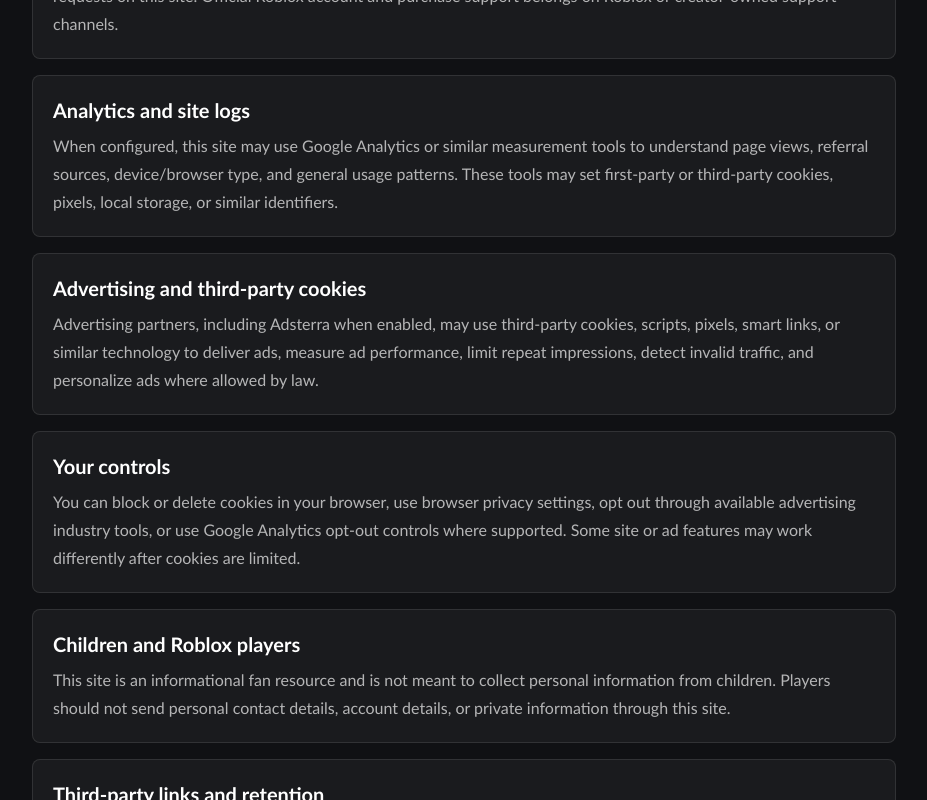
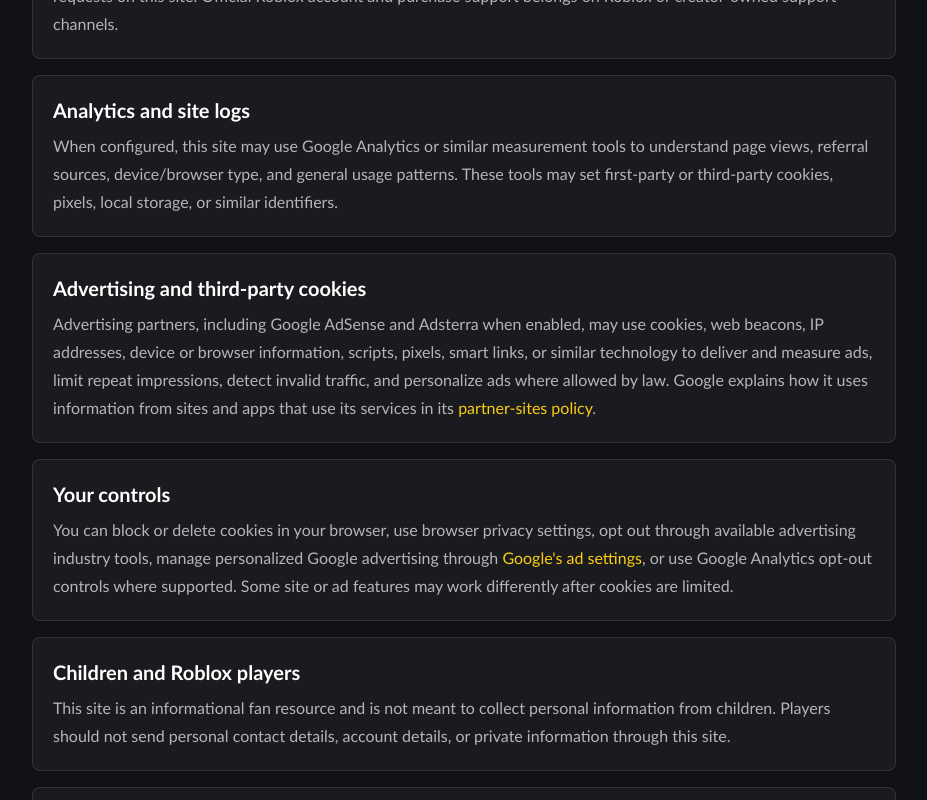
Before and after one commit to tracycao221/monobombo, a Next.js app: page /privacy in a window 1280 px wide. Shown: the part 549-1349 px from the top of the page, without its empty margins (176-1103 px from the left). Built offline with nearby package versions, Linux system fonts and the light colour scheme; no server answers.

Commit message:
Add AdSense review verification

```diff
--- a/src/app/layout.tsx
+++ b/src/app/layout.tsx
@@ -70,6 +70,11 @@
   return (
     <html lang="en">
       <head>
+        <script
+          async
+          crossOrigin="anonymous"
+          src="https://pagead2.googlesyndication.com/pagead/js/adsbygoogle.js?client=ca-pub-8422008024471928"
+        />
         {analyticsId ? (
           <script
             id="google-analytics-bootstrap"
--- a/src/app/privacy/page.tsx
+++ b/src/app/privacy/page.tsx
@@ -42,9 +42,20 @@
         <article className="content-card">
           <h2 className="text-xl font-bold text-white">Advertising and third-party cookies</h2>
           <p className="mt-2 leading-7 text-white/68">
-            Advertising partners, including Adsterra when enabled, may use third-party cookies, scripts,
-            pixels, smart links, or similar technology to deliver ads, measure ad performance, limit repeat
-            impressions, detect invalid traffic, and personalize ads where allowed by law.
+            Advertising partners, including Google AdSense and Adsterra when enabled, may use cookies,
+            web beacons, IP addresses, device or browser information, scripts, pixels, smart links, or
+            similar technology to deliver and measure ads, limit repeat impressions, detect invalid traffic,
+            and personalize ads where allowed by law. Google explains how it uses information from sites
+            and apps that use its services in its{" "}
+            <a
+              className="text-[var(--accent)] hover:underline"
+              href="https://policies.google.com/technologies/partner-sites"
+              rel="noopener noreferrer"
+              target="_blank"
+            >
+              partner-sites policy
+            </a>
+            .
           </p>
         </article>
 
@@ -52,8 +63,17 @@
           <h2 className="text-xl font-bold text-white">Your controls</h2>
           <p className="mt-2 leading-7 text-white/68">
             You can block or delete cookies in your browser, use browser privacy settings, opt out through
-            available advertising industry tools, or use Google Analytics opt-out controls where supported.
-            Some site or ad features may work differently after cookies are limited.
+            available advertising industry tools, manage personalized Google advertising through{" "}
+            <a
+              className="text-[var(--accent)] hover:underline"
+              href="https://adssettings.google.com/"
+              rel="noopener noreferrer"
+              target="_blank"
+            >
+              Google&apos;s ad settings
+            </a>
+            , or use Google Analytics opt-out controls where supported. Some site or ad features may work
+            differently after cookies are limited.
           </p>
         </article>
 
```
Also changed, not shown: public/ads.txt.
